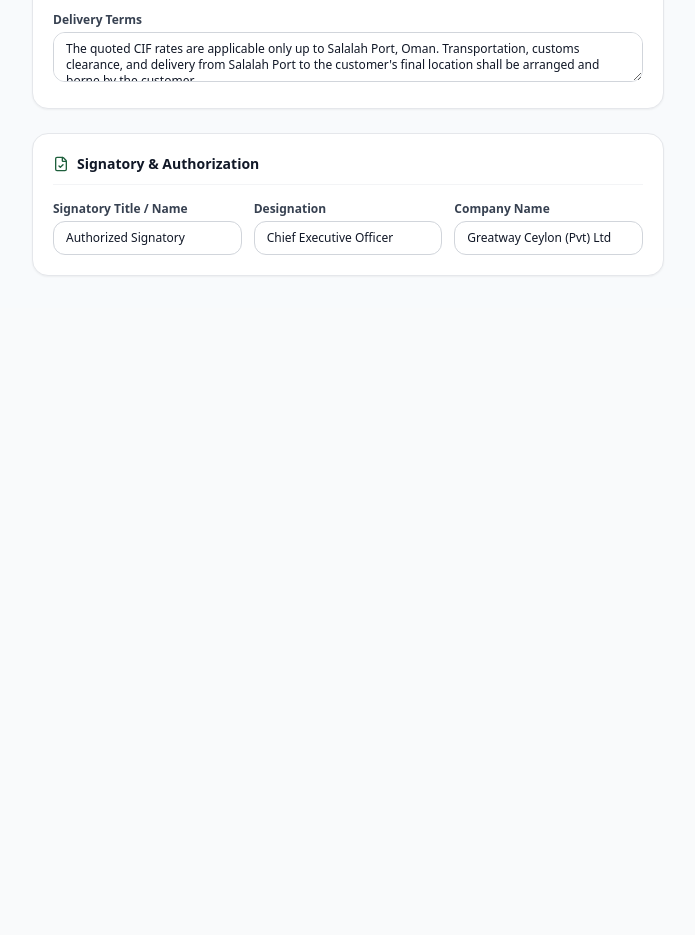
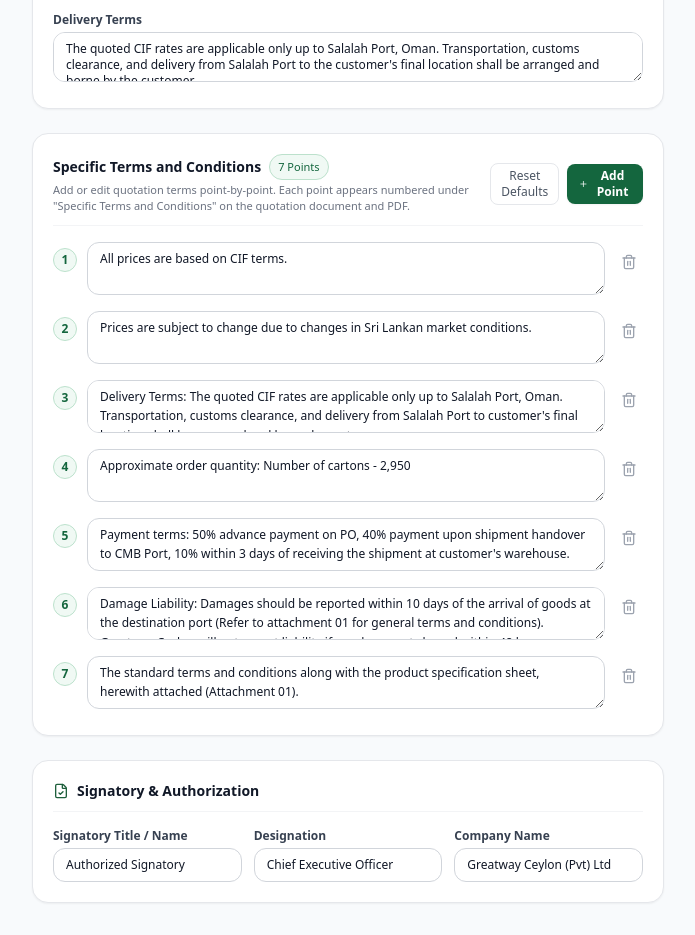
Before and after one commit to JawziAhamed/Greatway-Ceylon-Management-System, a React (Vite) app in the folder frontend/: page /quotations/new in a window 1280 px wide. Shown: the part 1440-2375 px from the top of the page, without its empty margins (256-951 px from the left). Before the commit the page ends 1748 px from the top, so only its background shows below. Built offline with nearby package versions, Linux system fonts and the light colour scheme; no server answers; sample sign-in values are in the browser's storage.

Commit message:
feat: add editable points-wise specific terms in quotation editor and display short-form incoterms only

```diff
--- a/frontend/src/components/documents/QuotationDocument.jsx
+++ b/frontend/src/components/documents/QuotationDocument.jsx
@@ -2,7 +2,7 @@ import React from 'react';
 import logoImg from '../../assets/logo.png';
 import watermarkLogoImg from '../../assets/watermark_logo.png';
 import { resolveMediaUrl } from '../../api/axiosClient';
-import { formatIncotermDisplay } from '../../utils/incoterms';
+import { getIncotermCode } from '../../utils/incoterms';
 
 export const formatCurrency = (val) => {
   return Number(val || 0).toLocaleString('en-US', {
@@ -33,10 +33,11 @@ export default function QuotationDocument({ quotation, settings = {} }) {
   const regNo = safeSettings.registrationNumber || 'PV 00263042';
   const taxNo = safeSettings.taxNumber || '103406048 - 7000';
 
-  const specificTerms =
+  const specificTerms = (
     quotation.specificTerms && quotation.specificTerms.length > 0
       ? quotation.specificTerms
-      : safeSettings.quotationSettings?.defaultSpecificTerms || [];
+      : safeSettings.quotationSettings?.defaultSpecificTerms || []
+  ).filter((term) => term && String(term).trim());
 
   return (
     <div className="relative bg-white text-gray-900 p-8 max-w-[820px] mx-auto text-[11px] leading-relaxed shadow-md print:shadow-none print:p-0 print:max-w-none">
@@ -134,7 +135,7 @@ export default function QuotationDocument({ quotation, settings = {} }) {
               </tr>
               <tr>
                 <td className="font-bold text-gray-700 pr-3 py-0.5">INCOTERMS</td>
-                <td className="py-0.5">: <span className="font-bold">{formatIncotermDisplay(quotation.incoterms, quotation.finalDestination || buyer.country || 'Destination Port')}</span></td>
+                <td className="py-0.5">: <span className="font-bold">{getIncotermCode(quotation.incoterms) || quotation.incoterms || 'CIF'}</span></td>
               </tr>
               {quotation.status && (
                 <tr>
--- a/frontend/src/pages/QuotationEditorPage.jsx
+++ b/frontend/src/pages/QuotationEditorPage.jsx
@@ -16,6 +16,16 @@ import QuotationDocument, { formatCurrency } from '../components/documents/Quota
 import DocumentPreviewModal from '../components/documents/DocumentPreviewModal';
 import { INCOTERMS_OPTIONS, getIncotermCode } from '../utils/incoterms';
 import axiosClient from '../api/axiosClient';
+
+export const DEFAULT_SPECIFIC_TERMS = [
+  'All prices are based on CIF terms.',
+  'Prices are subject to change due to changes in Sri Lankan market conditions.',
+  "Delivery Terms: The quoted CIF rates are applicable only up to Salalah Port, Oman. Transportation, customs clearance, and delivery from Salalah Port to customer's final location shall be arranged and borne by customer.",
+  'Approximate order quantity: Number of cartons - 2,950',
+  'Payment terms: 50% advance payment on PO, 40% payment upon shipment handover to CMB Port, 10% within 3 days of receiving the shipment at customer\'s warehouse.',
+  'Damage Liability: Damages should be reported within 10 days of the arrival of goods at the destination port (Refer to attachment 01 for general terms and conditions). Greatway Ceylon will not accept liability if goods are not cleared within 48 hours or temperature gauge reports are missing.',
+  'The standard terms and conditions along with the product specification sheet, herewith attached (Attachment 01).',
+];
 
 export default function QuotationEditorPage() {
   const { id } = useParams();
@@ -104,7 +114,33 @@ export default function QuotationEditorPage() {
   const [deliveryTerms, setDeliveryTerms] = useState(
     "The quoted CIF rates are applicable only up to Salalah Port, Oman. Transportation, customs clearance, and delivery from Salalah Port to the customer's final location shall be arranged and borne by the customer."
   );
-  const [specificTerms, setSpecificTerms] = useState([]);
+  const [specificTerms, setSpecificTerms] = useState(DEFAULT_SPECIFIC_TERMS);
+
+  const handleAddSpecificTerm = () => {
+    setSpecificTerms([...specificTerms, '']);
+  };
+
+  const handleRemoveSpecificTerm = (index) => {
+    if (specificTerms.length <= 1) {
+      setSpecificTerms(['']);
+      return;
+    }
+    setSpecificTerms(specificTerms.filter((_, i) => i !== index));
+  };
+
+  const handleSpecificTermChange = (index, value) => {
+    const updated = [...specificTerms];
+    updated[index] = value;
+    setSpecificTerms(updated);
+  };
+
+  const handleResetSpecificTerms = () => {
+    if (settings?.quotationSettings?.defaultSpecificTerms && settings.quotationSettings.defaultSpecificTerms.length > 0) {
+      setSpecificTerms(settings.quotationSettings.defaultSpecificTerms);
+    } else {
+      setSpecificTerms(DEFAULT_SPECIFIC_TERMS);
+    }
+  };
 
   // Quick Customer Creation modal inline
   const [showNewCustomerModal, setShowNewCustomerModal] = useState(false);
@@ -179,7 +215,13 @@ export default function QuotationEditorPage() {
             setDeliveryTerms(q.deliveryTerms || '');
             setIncoterms(q.incoterms || 'CIF');
             setSaleType(q.saleType || 'Own Sale');
-            setSpecificTerms(q.specificTerms || []);
+            if (q.specificTerms && q.specificTerms.length > 0) {
+              setSpecificTerms(q.specificTerms);
+            } else if (settings?.quotationSettings?.defaultSpecificTerms && settings.quotationSettings.defaultSpecificTerms.length > 0) {
+              setSpecificTerms(settings.quotationSettings.defaultSpecificTerms);
+            } else {
+              setSpecificTerms(DEFAULT_SPECIFIC_TERMS);
+            }
           }
         } else {
           // Get next quotation number
@@ -190,8 +232,10 @@ export default function QuotationEditorPage() {
           if (settings?.quotationSettings?.defaultIncoterms) {
             setIncoterms(settings.quotationSettings.defaultIncoterms);
           }
-          if (settings?.quotationSettings?.defaultSpecificTerms) {
+          if (settings?.quotationSettings?.defaultSpecificTerms && settings.quotationSettings.defaultSpecificTerms.length > 0) {
             setSpecificTerms(settings.quotationSettings.defaultSpecificTerms);
+          } else {
+            setSpecificTerms(DEFAULT_SPECIFIC_TERMS);
           }
           if (settings?.companyName) {
             setSignatory((prev) => ({
@@ -331,7 +375,7 @@ export default function QuotationEditorPage() {
         deliveryTerms,
         incoterms: getIncotermCode(incoterms),
         saleType: saleType || 'Own Sale',
-        specificTerms,
+        specificTerms: specificTerms.filter((t) => t && t.trim()),
         signatory,
         status,
         notes,
@@ -382,7 +426,7 @@ export default function QuotationEditorPage() {
     grandTotal,
     paymentTerms,
     deliveryTerms,
-    specificTerms,
+    specificTerms: specificTerms.filter((t) => t && t.trim()),
     status,
     signatory,
   };
@@ -884,7 +928,9 @@ export default function QuotationEditorPage() {
                     rows={2}
                     value={paymentTerms}
                     onChange={(e) => setPaymentTerms(e.target.value)}
-                    className="w-full px-3 py-2 border border-gray-300 rounded-xl text-xs"
+                    onFocus={(e) => e.target.select()}
+                    onClick={(e) => e.target.select()}
+                    className="w-full px-3 py-2 border border-gray-300 rounded-xl text-xs focus:ring-1 focus:ring-brand-700"
                   />
                 </div>
 
@@ -896,9 +942,76 @@ export default function QuotationEditorPage() {
                     rows={2}
                     value={deliveryTerms}
                     onChange={(e) => setDeliveryTerms(e.target.value)}
-                    className="w-full px-3 py-2 border border-gray-300 rounded-xl text-xs"
+                    onFocus={(e) => e.target.select()}
+                    onClick={(e) => e.target.select()}
+                    className="w-full px-3 py-2 border border-gray-300 rounded-xl text-xs focus:ring-1 focus:ring-brand-700"
                   />
                 </div>
+              </div>
+            </div>
+
+            {/* Specific Terms and Conditions (Points-wise) */}
+            <div className="bg-white rounded-2xl border border-gray-200 p-5 shadow-sm space-y-4">
+              <div className="flex flex-col sm:flex-row sm:items-center justify-between border-b border-gray-100 pb-2.5 gap-2">
+                <div>
+                  <h2 className="text-sm font-bold text-gray-900 flex items-center gap-2">
+                    <span>Specific Terms and Conditions</span>
+                    <span className="text-[11px] font-normal text-brand-800 bg-brand-50 border border-brand-200 px-2 py-0.5 rounded-full">
+                      {specificTerms.length} Points
+                    </span>
+                  </h2>
+                  <p className="text-[11px] text-gray-500 mt-0.5">
+                    Add or edit quotation terms point-by-point. Each point appears numbered under "Specific Terms and Conditions" on the quotation document and PDF.
+                  </p>
+                </div>
+                <div className="flex items-center gap-2">
+                  <button
+                    type="button"
+                    onClick={handleResetSpecificTerms}
+                    className="text-xs px-2.5 py-1 text-gray-600 hover:text-gray-900 border border-gray-200 hover:bg-gray-50 rounded-lg transition font-medium"
+                    title="Reset to default standard terms"
+                  >
+                    Reset Defaults
+                  </button>
+                  <button
+                    type="button"
+                    onClick={handleAddSpecificTerm}
+                    className="inline-flex items-center gap-1.5 px-3 py-1 bg-brand-800 hover:bg-brand-900 text-white rounded-lg text-xs font-semibold shadow-sm transition"
+                  >
+                    <Plus className="w-3.5 h-3.5" />
+                    <span>Add Point</span>
+                  </button>
+                </div>
+              </div>
+
+              <div className="space-y-2.5">
+                {specificTerms.map((term, index) => (
+                  <div key={index} className="flex items-start gap-2.5 group">
+                    <span className="shrink-0 w-6 h-6 mt-1.5 rounded-full bg-brand-50 text-brand-800 font-bold text-xs flex items-center justify-center border border-brand-200">
+                      {index + 1}
+                    </span>
+                    <div className="flex-1">
+                      <textarea
+                        rows={2}
+                        value={term}
+                        onChange={(e) => handleSpecificTermChange(index, e.target.value)}
+                        onFocus={(e) => e.target.select()}
+                        onClick={(e) => e.target.select()}
+                        placeholder={`Point ${index + 1}...`}
+                        className="w-full px-3 py-1.5 border border-gray-300 rounded-xl text-xs focus:ring-1 focus:ring-brand-700 focus:border-brand-700 leading-relaxed"
+                      />
+                    </div>
+                    <button
+                      type="button"
+                      onClick={() => handleRemoveSpecificTerm(index)}
+                      disabled={specificTerms.length <= 1}
+                      className="shrink-0 mt-1.5 p-1.5 text-gray-400 hover:text-red-600 hover:bg-red-50 rounded-lg transition disabled:opacity-30"
+                      title="Remove Point"
+                    >
+                      <Trash2 className="w-4 h-4" />
+                    </button>
+                  </div>
+                ))}
               </div>
             </div>
 
```
Also changed, not shown: 2 other files (tests, documents, lock files or other folders).
